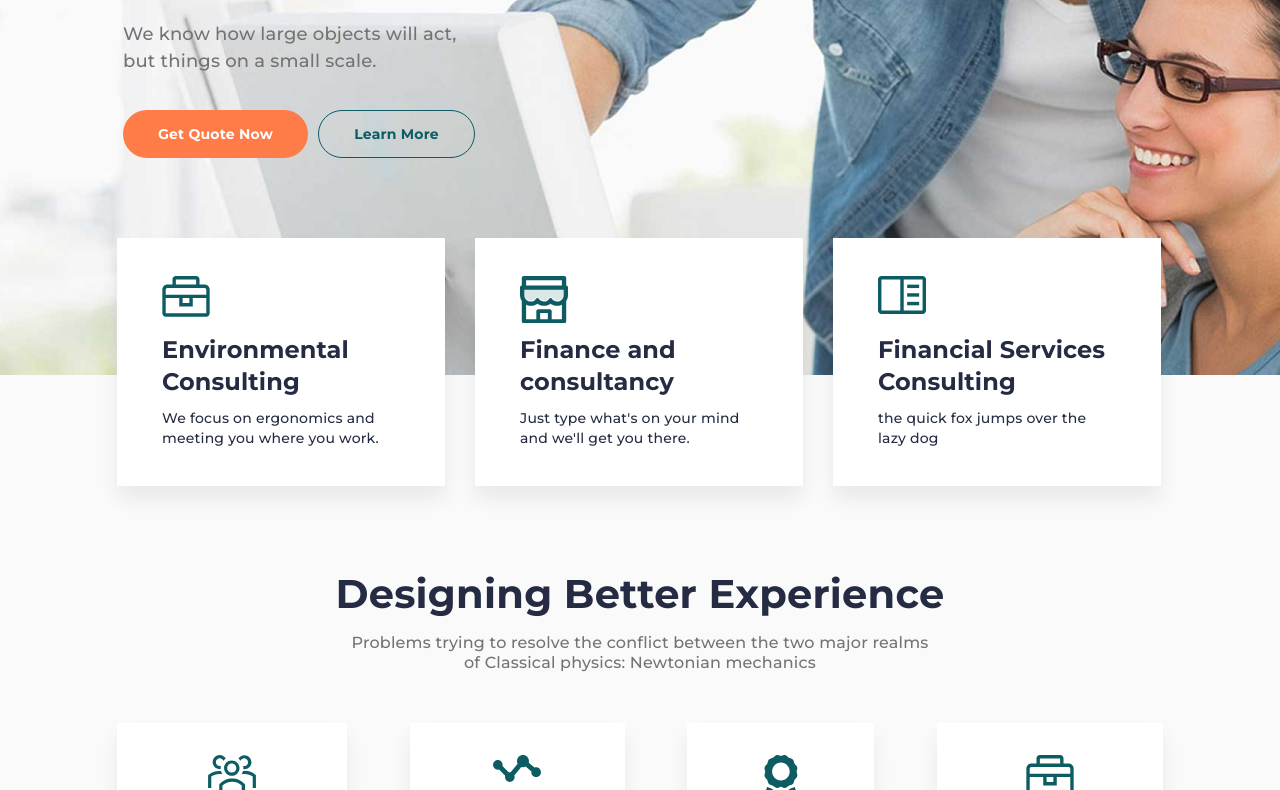
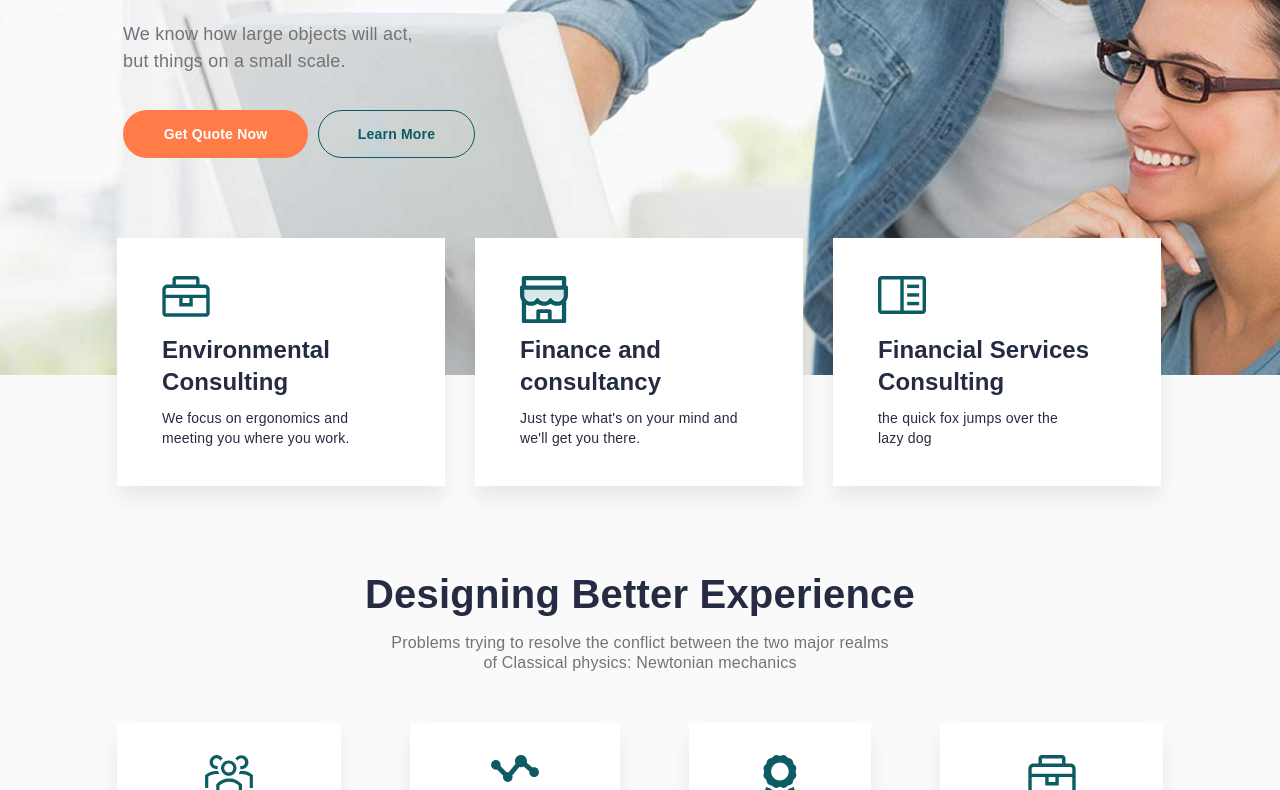
Before and after one commit to Diastaa/test, a plain HTML site: page index.html in a window 1280 px wide. Shown: the part 418-1208 px from the top of the page. Drawn offline with Linux system fonts and the light colour scheme; files that its build step writes are made by us from their sources; a script that the page names is missing; files whose address does not match are found by name.

Commit message:
Add files via upload

```diff
--- a/style.css
+++ b/style.css
@@ -1,10 +1,4 @@
-@charset "UTF-8";
-/* Этот CSS построен с использованием Prepros.
-тут используется препроцессор Scss
-Автор: Di_asta
-Версия: 7.3 */
-/*Обнуление*/
-@import url("https://fonts.googleapis.com/css2?family=Montserrat:wght@400;500;600;700;800&display=swap");
+
 * {
   padding: 0;
   margin: 0;
```
